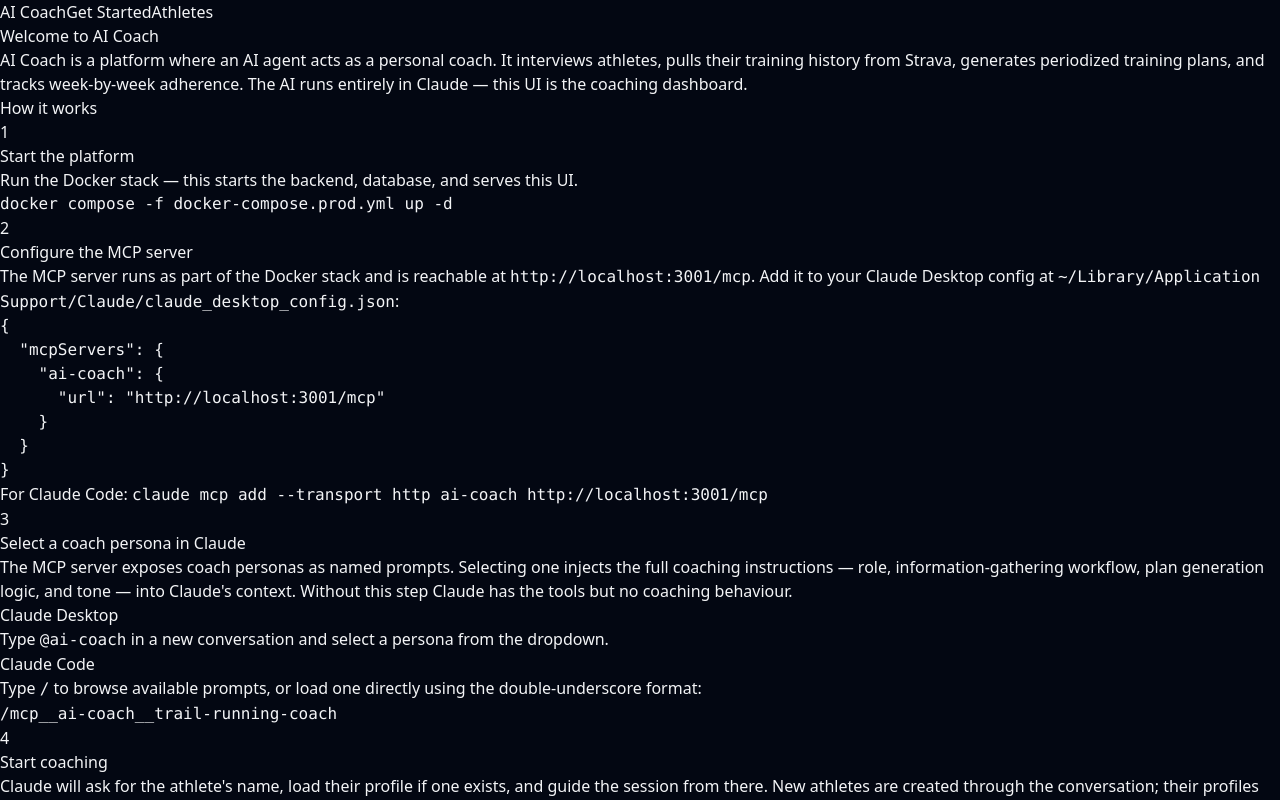
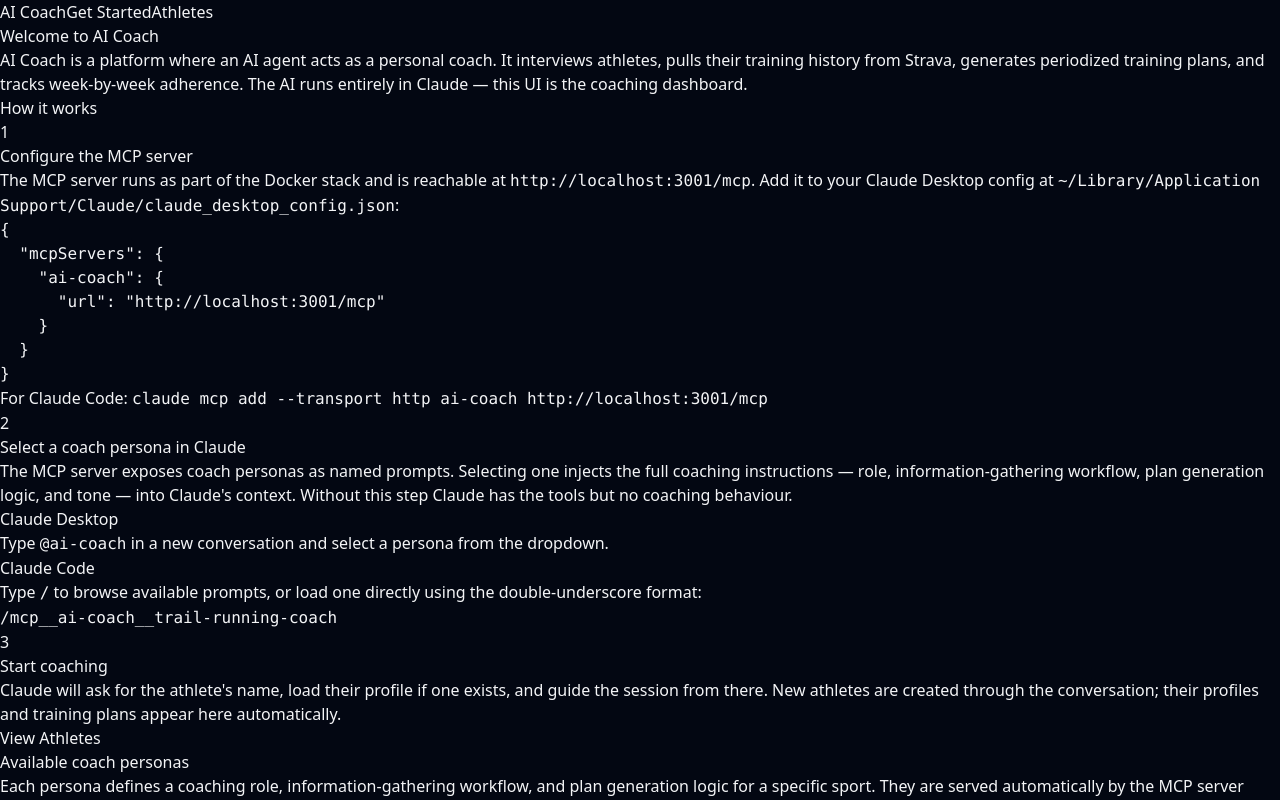
Before and after one commit to geoandri/ai-coach, a React (Vite) app in the folder frontend/: page / in a window 1280 px wide. Shown: the top 800 px of the page. Built offline with nearby package versions, Linux system fonts and the light colour scheme.

Commit message:
Remove redundant docker step from landing page
Step 1 (docker compose command) is already covered in the README, so remove it and renumber the remaining steps.

```diff
--- a/frontend/src/pages/LandingPage.tsx
+++ b/frontend/src/pages/LandingPage.tsx
@@ -40,14 +40,7 @@
       <div className="bg-gray-900 border border-gray-800 rounded-xl p-6 space-y-6">
         <h2 className="text-lg font-semibold text-white">How it works</h2>
 
-        <Step number={1} title="Start the platform">
-          <p className="text-gray-400 text-sm">
-            Run the Docker stack — this starts the backend, database, and serves this UI.
-          </p>
-          <Code>{`docker compose -f docker-compose.prod.yml up -d`}</Code>
-        </Step>
-
-        <Step number={2} title="Configure the MCP server">
+        <Step number={1} title="Configure the MCP server">
           <p className="text-gray-400 text-sm">
             The MCP server runs as part of the Docker stack and is reachable at{' '}
             <code className="text-orange-400 text-xs">http://localhost:3001/mcp</code>.
@@ -70,7 +63,7 @@
           </p>
         </Step>
 
-        <Step number={3} title="Select a coach persona in Claude">
+        <Step number={2} title="Select a coach persona in Claude">
           <p className="text-gray-400 text-sm mb-3">
             The MCP server exposes coach personas as named prompts. Selecting one injects the full
             coaching instructions — role, information-gathering workflow, plan generation logic, and
@@ -93,7 +86,7 @@
           </div>
         </Step>
 
-        <Step number={4} title="Start coaching">
+        <Step number={3} title="Start coaching">
           <p className="text-gray-400 text-sm">
             Claude will ask for the athlete's name, load their profile if one exists, and guide the
             session from there. New athletes are created through the conversation; their profiles and
```
